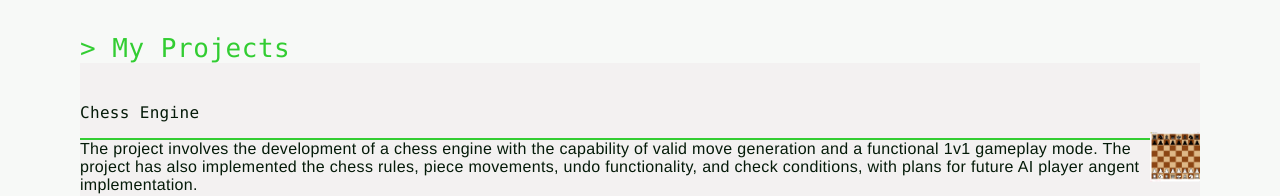
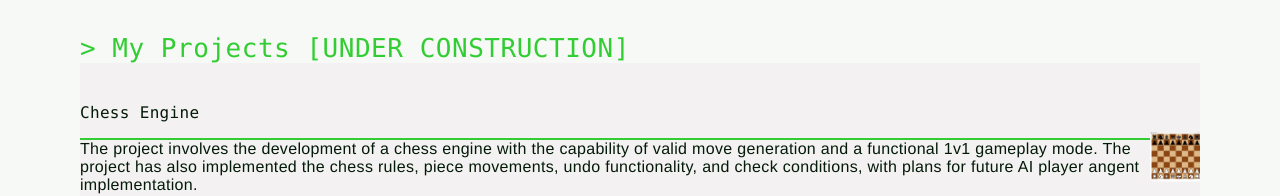
Before and after one commit to lukaM19/lukaM19.github.io, a plain HTML site: page index.html in a window 1280 px wide. Shown: the part 1118-1314 px from the top of the page. Drawn offline with Linux system fonts and the light colour scheme; files whose address does not match are found by name.

Commit message:
added construction tag

```diff
--- a/index.html
+++ b/index.html
@@ -127,7 +127,7 @@
 
     <section class="projects__container" id="projects">
         <div class="projects__swe" id="swe_projects">
-            <h2 class="projects_header"> <a class="leq"> > My Projects </h2>
+            <h2 class="projects_header"> <a class="leq"> > My Projects [UNDER CONSTRUCTION] </h2>
             <div class="project_box">
                 <div class="project_item">
 
```
